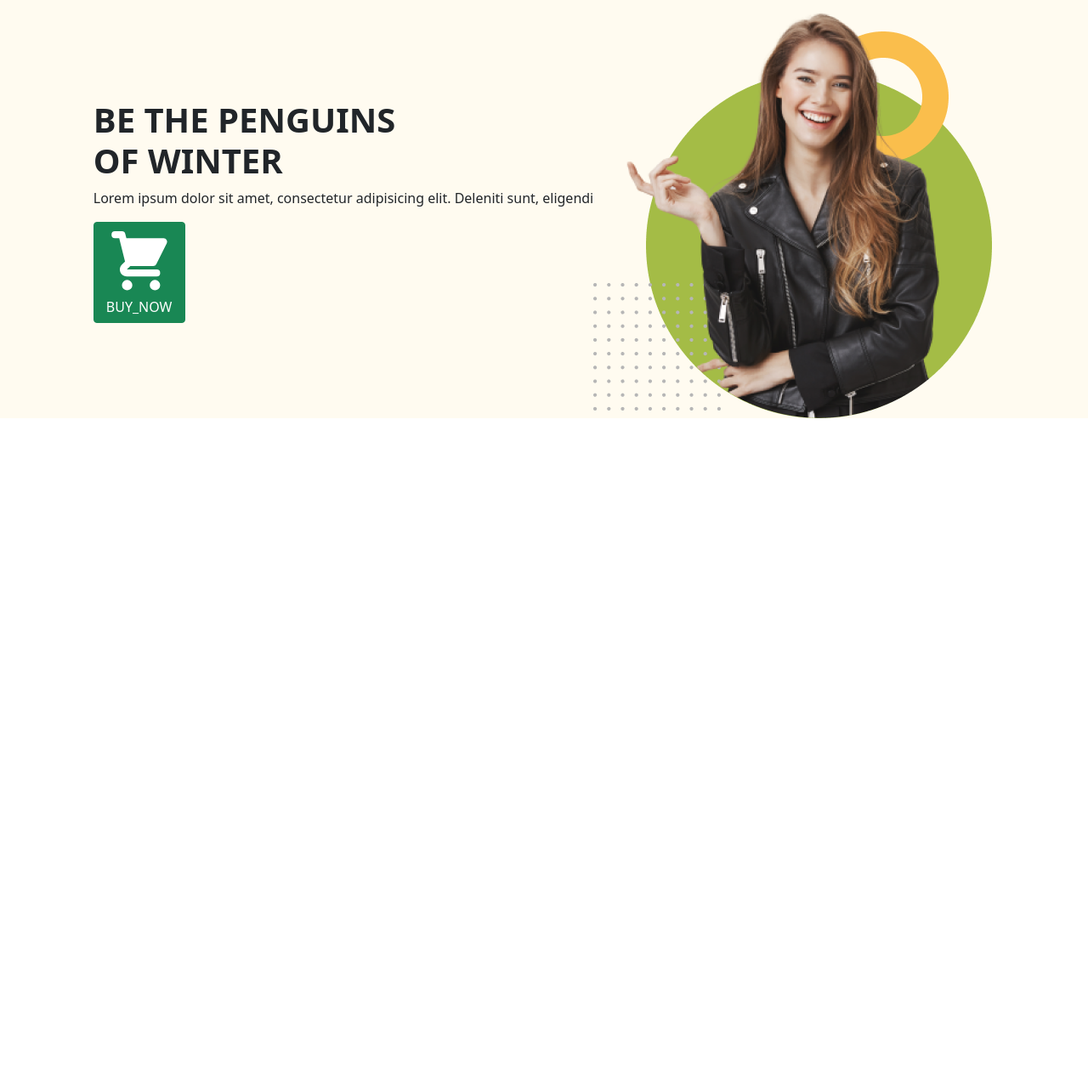
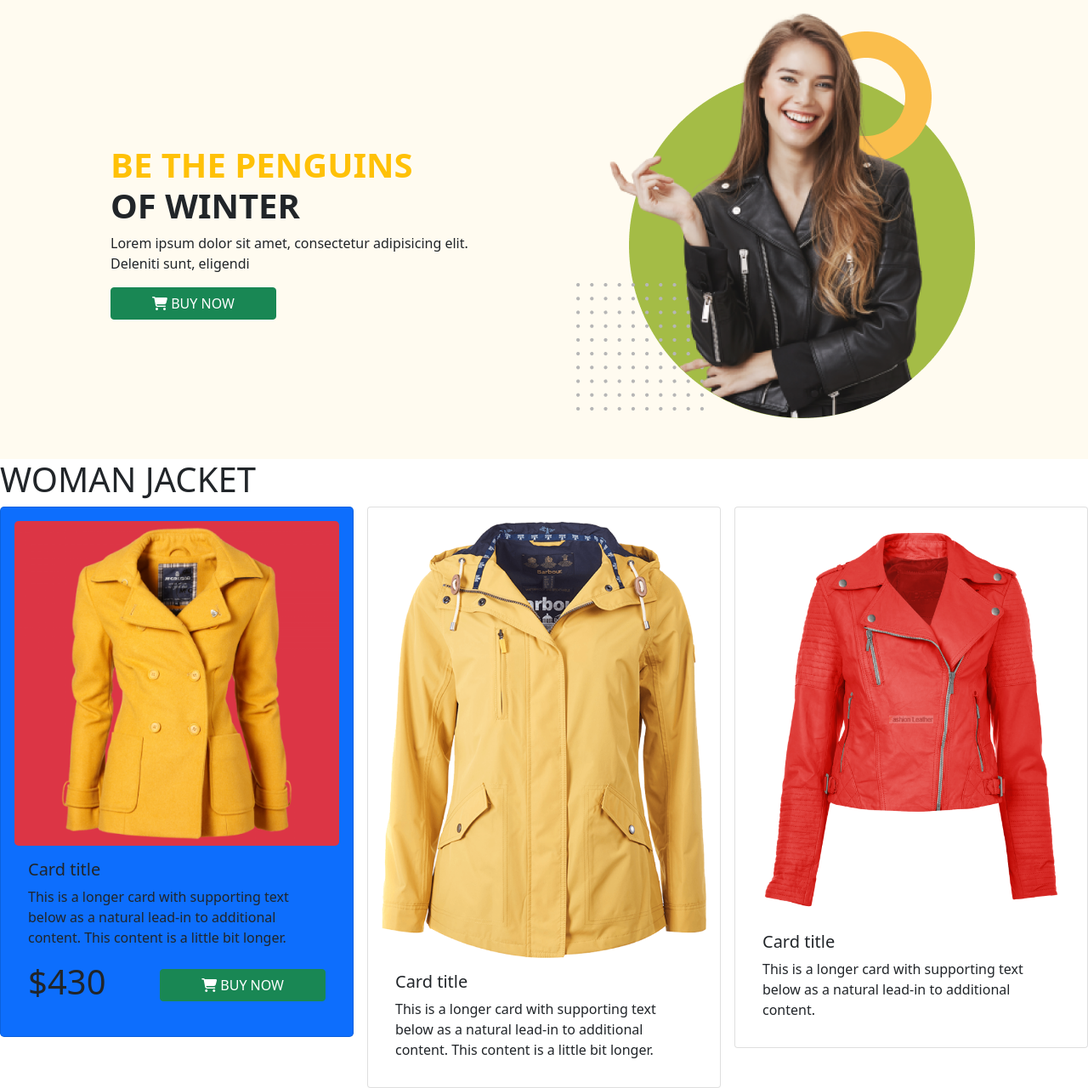
Before and after one commit to Mrinal-KANTI55/fashionHouse, a plain HTML site: page index.html in a window 1280 px wide. Shown: the part 83-1363 px from the top of the page at 85% size. Before the commit the page ends 800 px from the top, so only its background shows below. Drawn offline with nearby package versions, Linux system fonts and the light colour scheme.

Commit message:
work on body first section

```diff
--- a/index.html
+++ b/index.html
@@ -7,6 +7,8 @@
     <!-- css link -->
     <link href="https://cdn.jsdelivr.net/npm/bootstrap@5.0.2/dist/css/bootstrap.min.css" rel="stylesheet" integrity="sha384-EVSTQN3/azprG1Anm3QDgpJLIm9Nao0Yz1ztcQTwFspd3yD65VohhpuuCOmLASjC" crossorigin="anonymous">
     <link rel="stylesheet" href="css/style.css">
+    <!-- fontawesome link -->
+    <script src="https://kit.fontawesome.com/60f716c90a.js" crossorigin="anonymous"></script>
 
     <title>Document</title>
 </head>
@@ -42,21 +44,55 @@
               </div>
             </div>
           </nav>
-        <section class="container d-flex justify-content-center align-items-center ">
-            <div>
-                <h1 class="text-uppercase fw-bold"><span>Be the Penguins</span><br><span>of Winter</span></h1>
-                <p>Lorem ipsum dolor sit amet, consectetur adipisicing elit. Deleniti sunt, eligendi </p>
-                <a class="btn btn-success text-uppercase" href=""><svg xmlns="http://www.w3.org/2000/svg" class=" h-5 w-5" viewBox="0 0 20 20" fill="currentColor">
-                    <path d="M3 1a1 1 0 000 2h1.22l.305 1.222a.997.997 0 00.01.042l1.358 5.43-.893.892C3.74 11.846 4.632 14 6.414 14H15a1 1 0 000-2H6.414l1-1H14a1 1 0 00.894-.553l3-6A1 1 0 0017 3H6.28l-.31-1.243A1 1 0 005 1H3zM16 16.5a1.5 1.5 0 11-3 0 1.5 1.5 0 013 0zM6.5 18a1.5 1.5 0 100-3 1.5 1.5 0 000 3z" />
-                  </svg> buy_now</a>
+        <section class="container d-flex align-items-center justify-content-evenly">
+            <div class="px-5">
+                <h1 class="text-uppercase fw-bold"><span class="text-warning">Be the Penguins</span><br><span>of Winter</span></h1>
+                <p class="text-wrap">Lorem ipsum dolor sit amet, consectetur adipisicing elit. Deleniti sunt, eligendi </p>
+                <a class="px-5 btn btn-success text-uppercase" href=""><i class="fas fa-shopping-cart"></i> buy now</a>
             </div>
             <div>
-                <img src="images/model.png" alt="">
+                <img class="px-5 mb-5" src="images/model.png" alt="">
             </div>
         </section>
 
     </header>
     <main>
+        <section>
+            <h1 class="text-uppercase">Woman Jacket </h1>
+            <div class="row row-cols-3 g-3">
+                <div class="col">
+                  <div class="card p-3 rounded-3 bg-primary">
+                    <img src="images/jacket-1.png" class="card-img-top rounded-3 bg-danger" alt="...">
+                    <div class="card-body">
+                      <h5 class="card-title">Card title</h5>
+                      <p class="card-text">This is a longer card with supporting text below as a natural lead-in to additional content. This content is a little bit longer.</p>
+                      <div class="d-flex justify-content-between align-items-center">
+                          <h1>$430</h1>
+                          <a class="px-5 btn btn-success text-uppercase" href=""><i class="fas fa-shopping-cart"></i> buy now</a>
+                      </div>
+                    </div>
+                  </div>
+                </div>
+                <div class="col">
+                  <div class="card p-3">
+                    <img src="images/jacket-2.png" class="card-img-top" alt="...">
+                    <div class="card-body">
+                      <h5 class="card-title">Card title</h5>
+                      <p class="card-text">This is a longer card with supporting text below as a natural lead-in to additional content. This content is a little bit longer.</p>
+                    </div>
+                  </div>
+                </div>
+                <div class="col">
+                  <div class="card p-3">
+                    <img src="images/jacket-3.png" class="card-img-top" alt="...">
+                    <div class="card-body">
+                      <h5 class="card-title">Card title</h5>
+                      <p class="card-text">This is a longer card with supporting text below as a natural lead-in to additional content.</p>
+                    </div>
+                  </div>
+                </div>
+              </div>
+        </section>
 
     </main>
     <footer>
```
